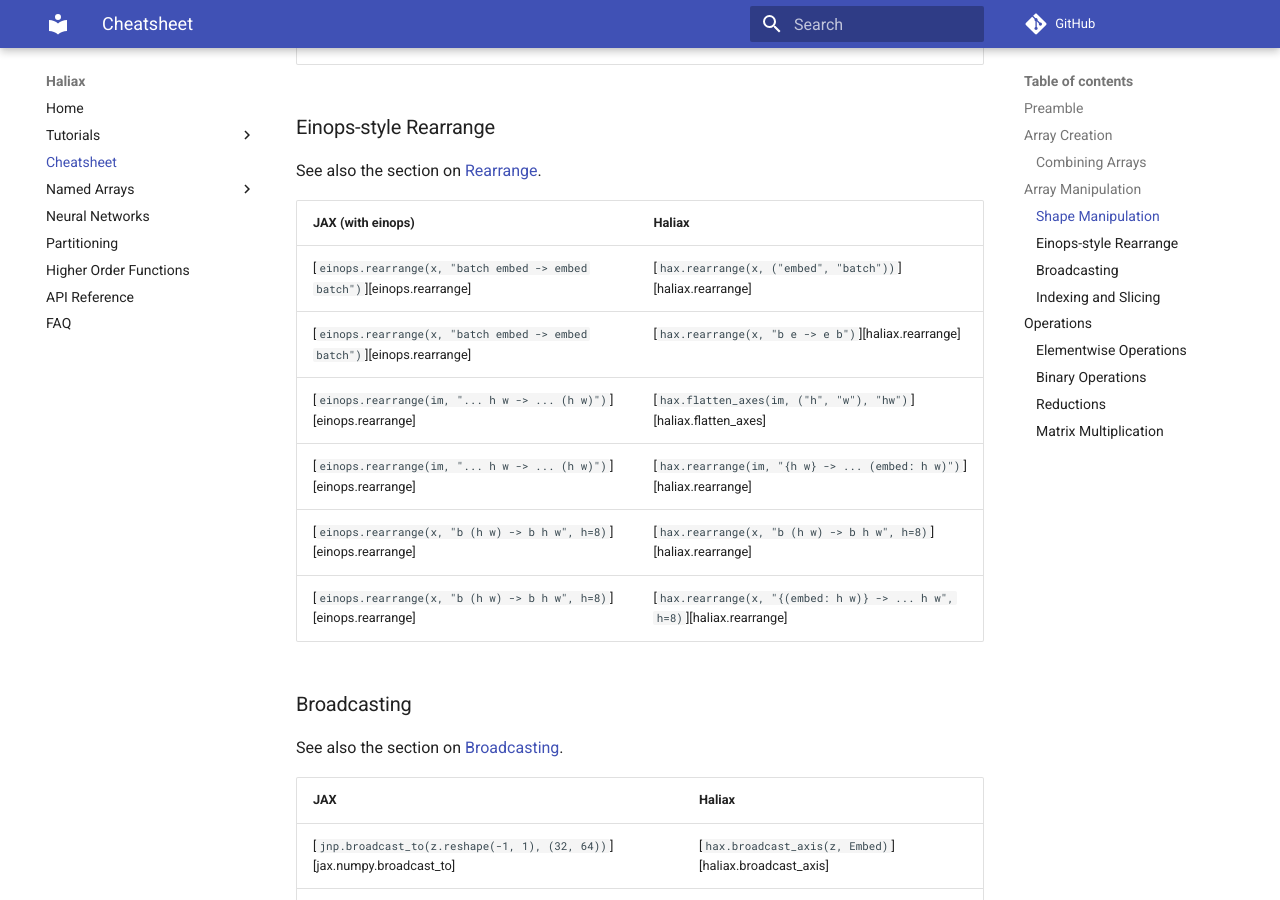
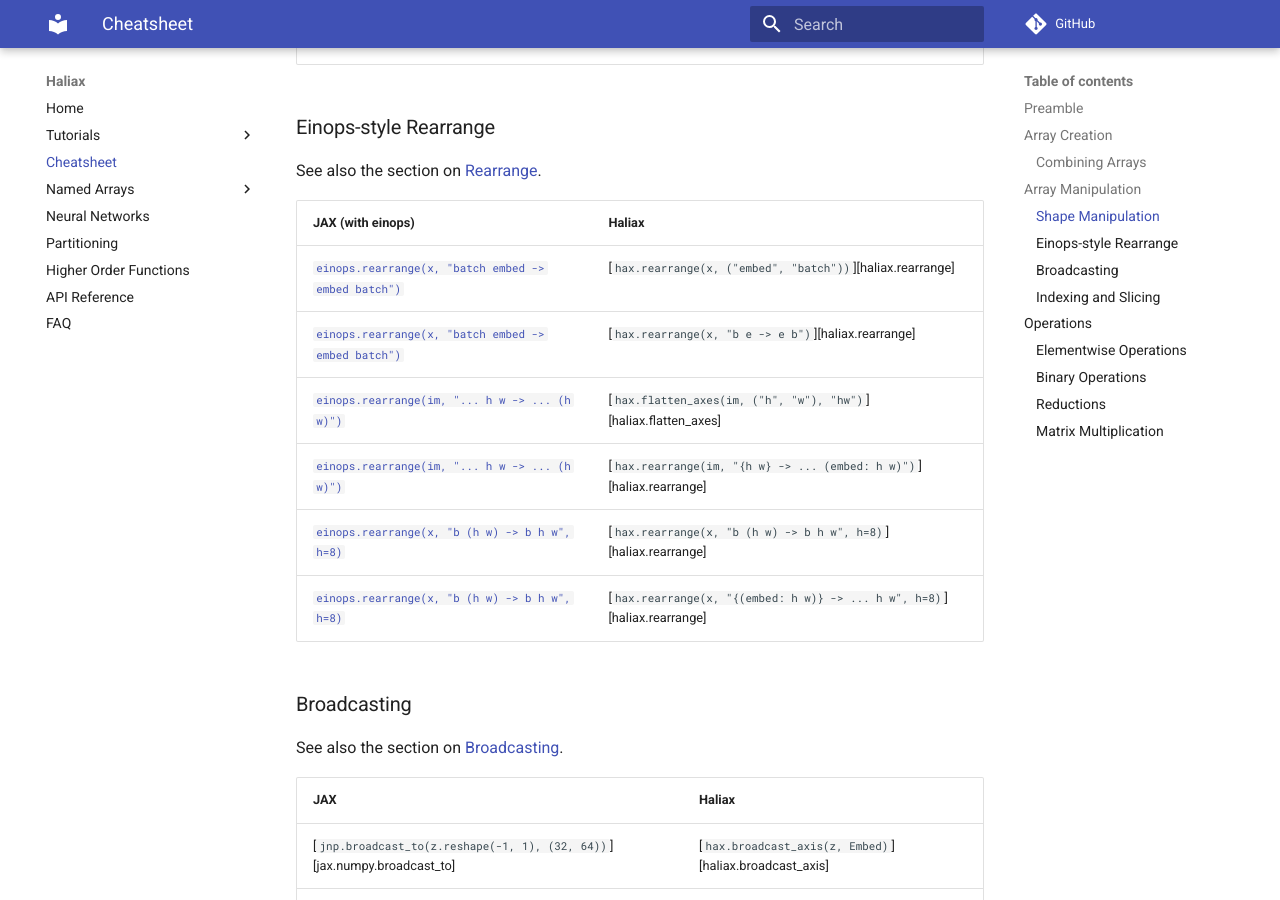
Before and after one commit to stanford-crfm/haliax, an MkDocs documentation site: the page built from docs/cheatsheet.md, in a window 1280 px wide and 900 px high, scrolled down 2607 px. Built offline with MkDocs 1.6.1 and Material for MkDocs 9.7.7, drawn with Linux system fonts in a browser that asks for light colours; comment, search, counter and statistics services are not loaded; some of the changed lines change nothing that is shown.

```diff
--- a/docs/cheatsheet.md
+++ b/docs/cheatsheet.md
@@ -88,12 +88,12 @@
 
 | JAX (with einops)                                                       | Haliax                                                                   |
 |-------------------------------------------------------------------------|--------------------------------------------------------------------------|
-| [`einops.rearrange(x, "batch embed -> embed batch")`][einops.rearrange] | [`hax.rearrange(x, ("embed", "batch"))`][haliax.rearrange]               |
-| [`einops.rearrange(x, "batch embed -> embed batch")`][einops.rearrange] | [`hax.rearrange(x, "b e -> e b")`][haliax.rearrange]                     |
-| [`einops.rearrange(im, "... h w -> ... (h w)")`][einops.rearrange]      | [`hax.flatten_axes(im, ("h", "w"), "hw")`][haliax.flatten_axes]          |
-| [`einops.rearrange(im, "... h w -> ... (h w)")`][einops.rearrange]      | [`hax.rearrange(im, "{h w} -> ... (embed: h w)")`][haliax.rearrange]     |
-| [`einops.rearrange(x, "b (h w) -> b h w", h=8)`][einops.rearrange]      | [`hax.rearrange(x, "b (h w) -> b h w", h=8)`][haliax.rearrange]          |
-| [`einops.rearrange(x, "b (h w) -> b h w", h=8)`][einops.rearrange]      | [`hax.rearrange(x, "{(embed: h w)} -> ... h w", h=8)`][haliax.rearrange] |
+| [`einops.rearrange(x, "batch embed -> embed batch")`](https://einops.rocks/api/rearrange/) | [`hax.rearrange(x, ("embed", "batch"))`][haliax.rearrange]               |
+| [`einops.rearrange(x, "batch embed -> embed batch")`](https://einops.rocks/api/rearrange/) | [`hax.rearrange(x, "b e -> e b")`][haliax.rearrange]                     |
+| [`einops.rearrange(im, "... h w -> ... (h w)")`](https://einops.rocks/api/rearrange/)      | [`hax.flatten_axes(im, ("h", "w"), "hw")`][haliax.flatten_axes]          |
+| [`einops.rearrange(im, "... h w -> ... (h w)")`](https://einops.rocks/api/rearrange/)      | [`hax.rearrange(im, "{h w} -> ... (embed: h w)")`][haliax.rearrange]     |
+| [`einops.rearrange(x, "b (h w) -> b h w", h=8)`](https://einops.rocks/api/rearrange/)      | [`hax.rearrange(x, "b (h w) -> b h w", h=8)`][haliax.rearrange]          |
+| [`einops.rearrange(x, "b (h w) -> b h w", h=8)`](https://einops.rocks/api/rearrange/)      | [`hax.rearrange(x, "{(embed: h w)} -> ... h w", h=8)`][haliax.rearrange] |
 
 ### Broadcasting
 
--- a/mkdocs.yml
+++ b/mkdocs.yml
@@ -42,6 +42,7 @@
             - https://docs.python.org/3/objects.inv
             - https://jax.readthedocs.io/en/latest/objects.inv
             - https://docs.kidger.site/equinox/objects.inv
+            - https://einops.rocks/objects.inv
           options:
             docstring_options:
               ignore_init_summary: true
```
